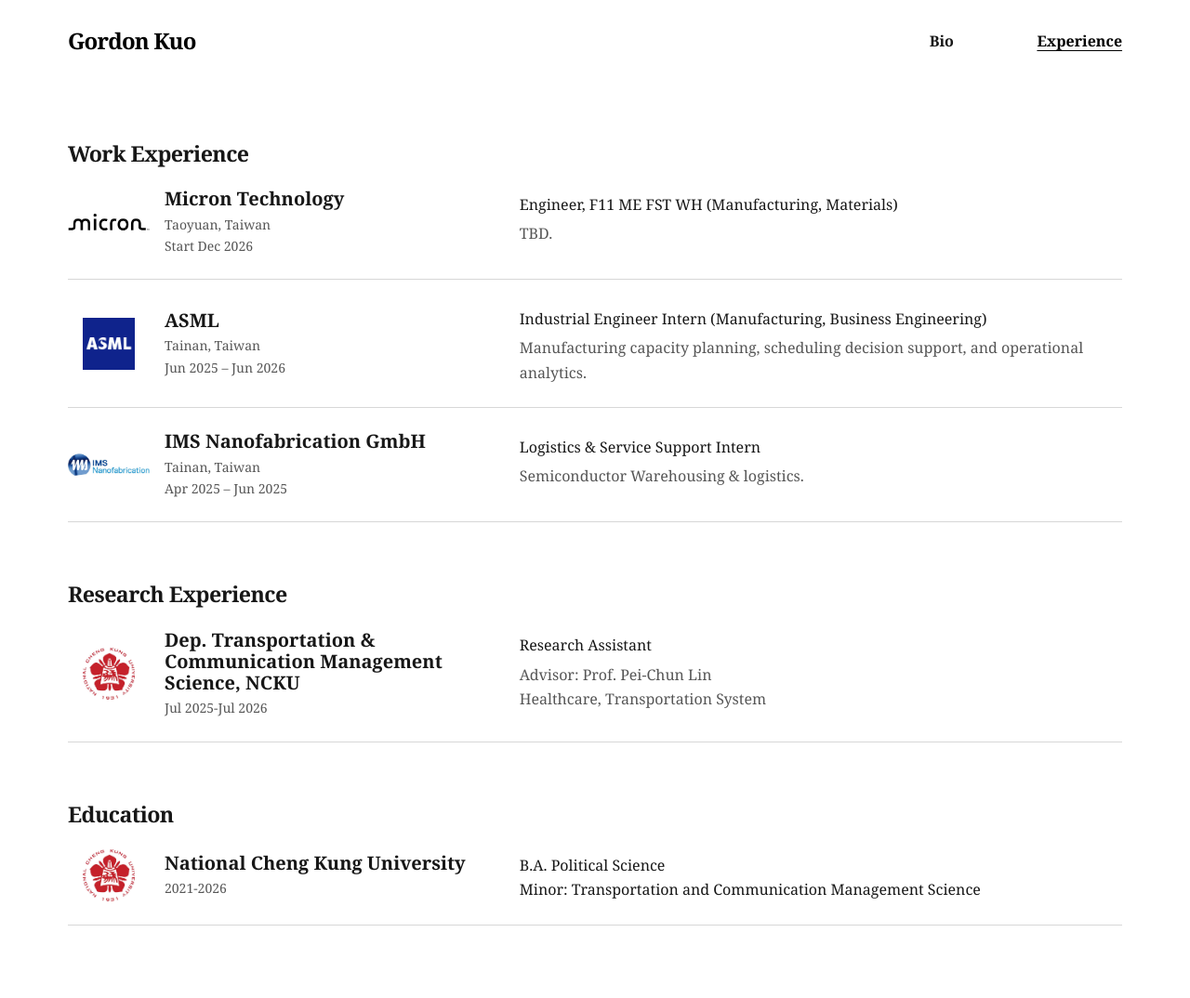
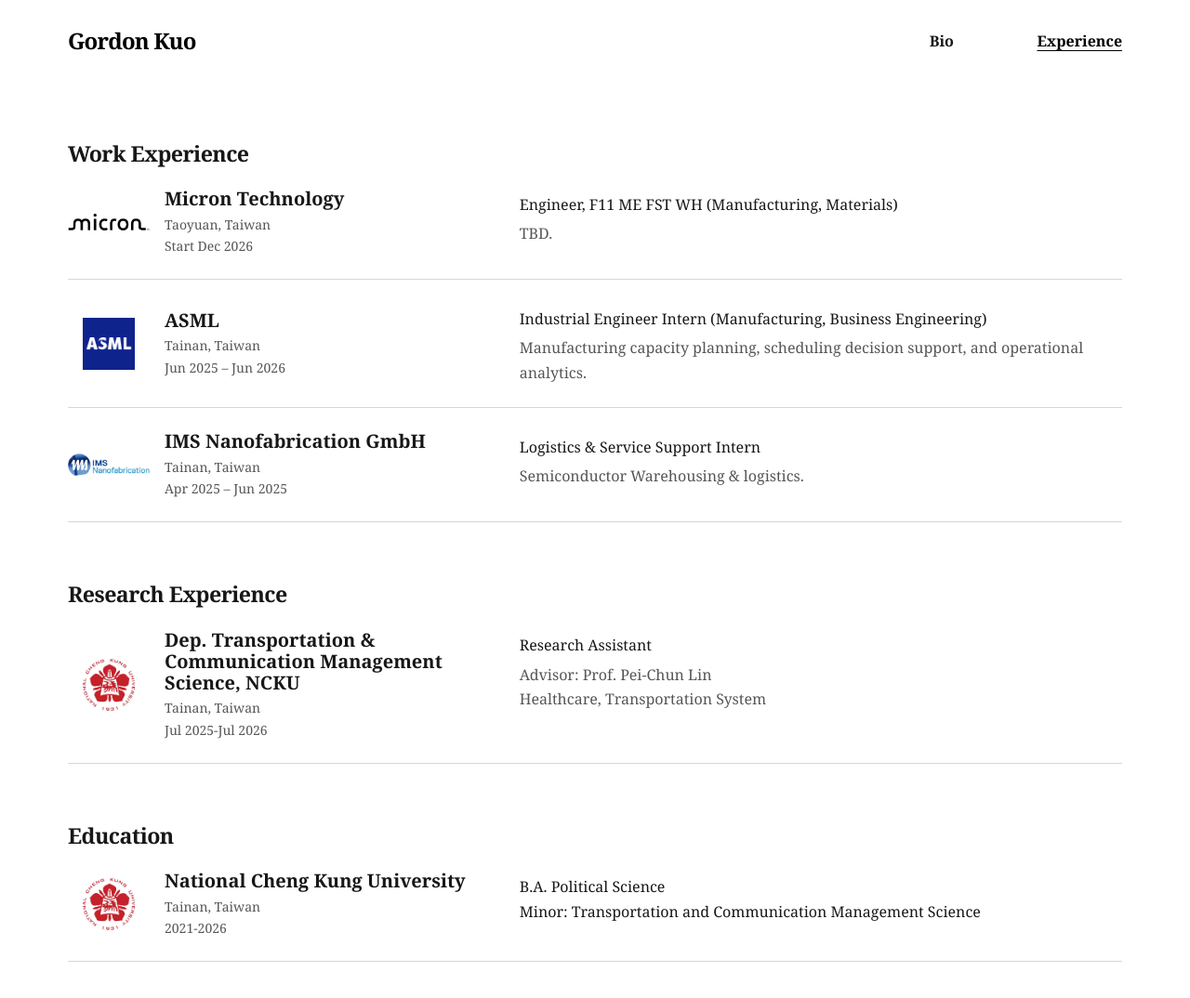
Before and after one commit to WeichenKuo1216/Gordon-Kuo.github.io, a plain HTML site: page resume.html in a window 1280 px wide. Shown: the whole page at 93% size. Drawn offline with Linux system fonts and the light colour scheme; a web font is replaced by a local one.

Commit message:
Include location in resume date sections
Added location information to work experience dates.

```diff
--- a/resume.html
+++ b/resume.html
@@ -67,7 +67,8 @@
               <img class="company-logo" src="assets/ims-logo.jpg" alt="" width="88" height="56">
               <div>
                 <h3>IMS Nanofabrication GmbH</h3>
-                <p class="resume-date">Tainan, Taiwan<br>Apr 2025 – Jun 2025</p>
+                <p class="resume-date">Tainan, Taiwan<br>
+                  Apr 2025 – Jun 2025</p>
               </div>
             </div>
             <div>
@@ -92,7 +93,8 @@
               <img class="company-logo" src="assets/ncku-logo1.jpg" alt="" width="88" height="56">
               <div>
                 <h3>Dep. Transportation & Communication Management Science, NCKU</h3>
-                <p class="resume-date">Jul 2025-Jul 2026</p>
+                <p class="resume-date">Tainan, Taiwan<br>
+                  Jul 2025-Jul 2026</p>
               </div>
             </div>
             <div>
@@ -117,7 +119,8 @@
               <img class="company-logo" src="assets/ncku-logo1.jpg" alt="" width="88" height="56">
               <div>
                 <h3>National Cheng Kung University</h3>
-                <p class="resume-date">2021-2026</p>
+                <p class="resume-date">Tainan, Taiwan<br>
+                  2021-2026</p>
               </div>
             </div>
             <div>
```
